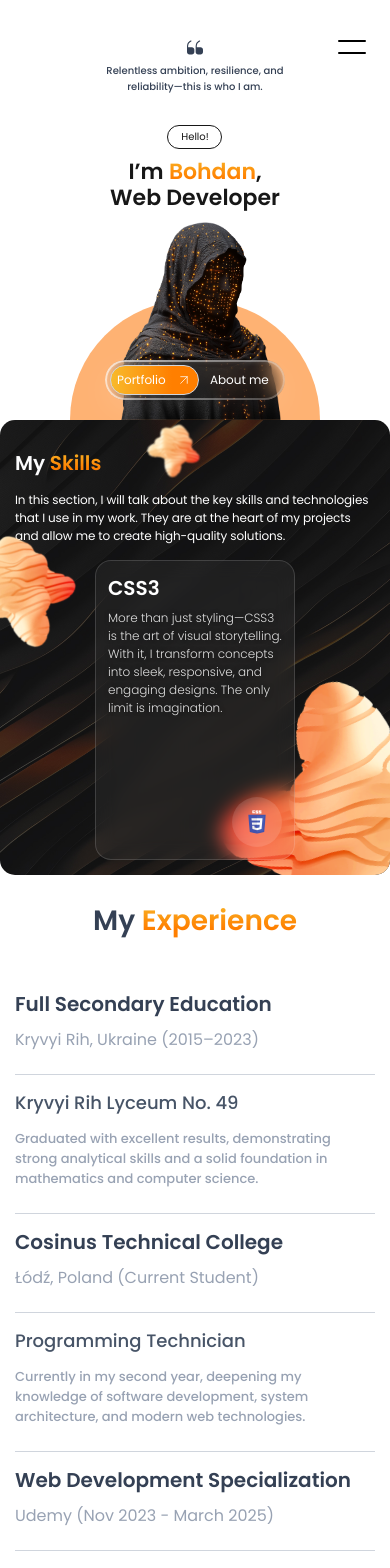
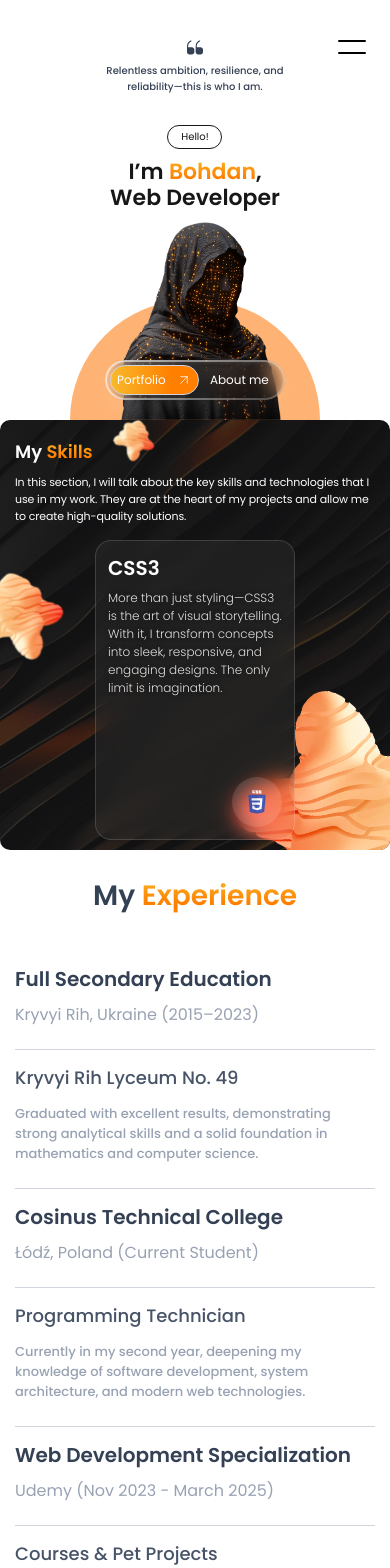
Before and after one commit to Isterya/my-portfolio, a React (Vite) app: page / in a window 390 px wide. Shown: the top 1568 px of the page. Built offline with nearby package versions, Linux system fonts and the light colour scheme.

Commit message:
style: adapt Skills section to xs breakpoint

```diff
--- a/src/sections/skills/skills.scss
+++ b/src/sections/skills/skills.scss
@@ -31,6 +31,12 @@
     border-radius: 15px;
   }
 
+  @include respond(xs) {
+    padding: 20px 0 10px;
+    min-height: 400px;
+    border-radius: 10px;
+  }
+
   &-header {
     display: flex;
     justify-content: space-between;
@@ -44,6 +50,10 @@
 
     @include respond(sm) {
       gap: 15px;
+    }
+
+    @include respond(xs) {
+      gap: 10px;
     }
 
     &__title {
@@ -70,6 +80,11 @@
       @include respond(sm) {
         font-size: 20px;
         line-height: 26px;
+      }
+
+      @include respond(xs) {
+        font-size: 18px;
+        line-height: 24px;
       }
 
       span {
@@ -102,6 +117,10 @@
 
       @include respond(sm) {
         font-size: 12px;
+      }
+
+      @include respond(xs) {
+        font-size: 11px;
       }
     }
   }
@@ -142,6 +161,12 @@
       left: -70px;
       top: 80px;
     }
+
+    @include respond(xs) {
+      max-width: 140px;
+      left: -50px;
+      top: 125px;
+    }
   }
 
   &__second-abstract {
@@ -170,6 +195,11 @@
     @include respond(sm) {
       left: 130px;
       max-width: 90px;
+    }
+
+    @include respond(xs) {
+      left: 100px;
+      max-width: 70px;
     }
   }
 
@@ -200,5 +230,11 @@
       right: -150px;
       bottom: -130px;
     }
+
+    @include respond(xs) {
+      max-width: 280px;
+      right: -100px;
+      bottom: -100px;
+    }
   }
 }
```
